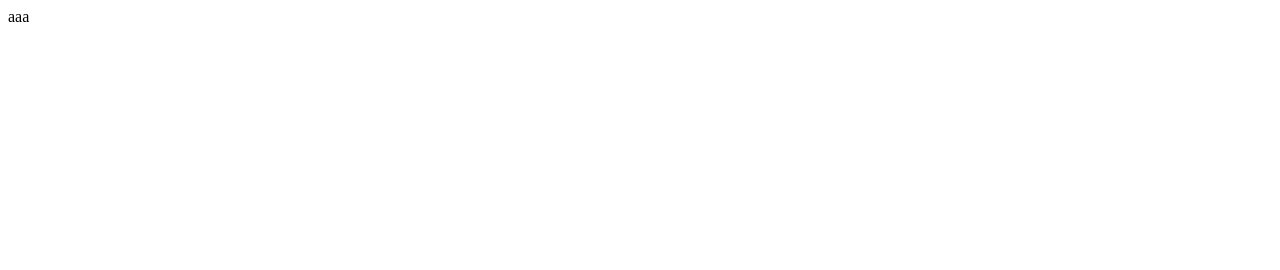
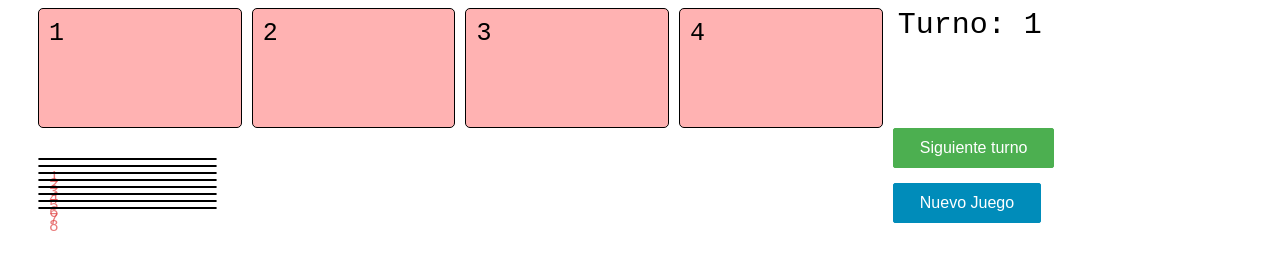
Before and after one commit to santiago-gonzalez-deel/nojero.github.io, a plain HTML site: page index.html in a window 1280 px wide. Drawn offline with nearby package versions, Linux system fonts and the light colour scheme.

Commit message:
first commit

```diff
--- a/index.html
+++ b/index.html
@@ -1 +1,132 @@
-aaa
+<html>
+
+<head>
+  <meta charset="utf8" />
+  <link href="style.css" rel="stylesheet">
+  <script src="https://ajax.googleapis.com/ajax/libs/jquery/3.3.1/jquery.min.js"></script>
+</head>
+
+<body>
+  <div class="page">
+    <div class="data">
+      <div class="words_container">
+        <div class="word_item">
+          <div class="word">
+          </div>
+          <div class="number">
+            1
+          </div>
+        </div>
+        <div class="word_item">
+          <div class="word">
+          </div>
+          <div class="number">
+            2
+          </div>
+        </div>
+        <div class="word_item">
+          <div class="word">
+          </div>
+          <div class="number">
+            3
+          </div>
+        </div>
+        <div class="word_item">
+          <div class="word">
+          </div>
+          <div class="number">
+            4
+          </div>
+        </div>
+      </div>
+      <div class="codes_container">
+        <div class="code_item">
+          <div class="code show" data-turn="1">
+          </div>
+          <div class="number">
+            1
+          </div>
+        </div>
+        <div class="code_item">
+          <div class="code" data-turn="2">
+          </div>
+          <div class="number">
+            2
+          </div>
+        </div>
+        <div class="code_item">
+          <div class="code" data-turn="3">
+          </div>
+          <div class="number">
+            3
+          </div>
+        </div>
+        <div class="code_item">
+          <div class="code" data-turn="4">
+          </div>
+          <div class="number">
+            4
+          </div>
+        </div>
+        <div class="code_item">
+          <div class="code" data-turn="5">
+          </div>
+          <div class="number">
+            5
+          </div>
+        </div>
+        <div class="code_item">
+          <div class="code" data-turn="6">
+          </div>
+          <div class="number">
+            6
+          </div>
+        </div>
+        <div class="code_item">
+          <div class="code" data-turn="7">
+          </div>
+          <div class="number">
+            7
+          </div>
+        </div>
+        <div class="code_item">
+          <div class="code" data-turn="8">
+          </div>
+          <div class="number">
+            8
+          </div>
+        </div>
+      </div>
+    </div>
+    <div class="metadata">
+      <div class="turn">
+        Turno: <span id="turn">1</span>
+      </div>
+      <div class="button-container">
+        <button id="next">Siguiente turno</button>
+      </div>
+      <div class="button-container">
+        <button id="new">Nuevo Juego</button>
+      </div>
+    </div>
+  </div>
+  <script type="text/javascript">
+    $("#next").click(() => {
+      let turn = parseInt($("#turn").html());
+      if (turn == 8) {
+        alert("No hay más turnos, el juego terminó");
+      } else if (confirm("Seguro que desea avanzar de turno?")) {
+        $("#turn").html(turn + 1);
+        $(".code").each(function () {
+          let val = $(this).data("turn");
+          if (val <= turn + 1) {
+            $(this).addClass("show");
+          }
+        });
+      }
+    });
+    $("#new").click(() => {
+      window.location.href = "/new";
+    });
+  </script>
+</body>
--- /dev/null
+++ b/style.css
@@ -0,0 +1,134 @@
+.page {
+    display: flex;
+    font-family: Courier New;
+}
+
+.data {
+    width: 70%;
+}
+
+.metadata {
+    width: 30%;
+}
+
+.turn {
+    margin-left: 5px;
+    font-size: 30px;
+    height: 120px;
+}
+
+.words_container {
+    display: flex;
+    height: 120px;
+    margin-left: 30px;
+}
+
+.word_item {
+    position: relative;
+    width: 25%;
+    margin: 0 10 0 0;
+    border: 1px solid black;
+    border-radius: 5px;
+    display: flex;
+    align-items: center;
+    background-color: rgba(255, 0, 0, 0.3);
+}
+
+.word {
+    margin: auto;
+    font-size: 22px;
+    text-transform: capitalize;
+}
+
+.number {
+    position: absolute;
+    top: 10px;
+    left: 10px;
+}
+
+.word_item .number {
+    font-size: 25px;
+}
+
+.codes_container {
+    display: flex;
+    width: 20%;
+    height: auto;
+    margin: 30 0 0 30;
+    font-family: Courier New;
+    flex-direction: column;
+}
+
+.code_item {
+    position: relative;
+    width: 100%;
+    height: 8%;
+    margin: 0 0 5 0;
+    border: 1px solid black;
+    border-radius: 3px;
+    display: flex;
+    align-items: center;
+    background-color: rgba(0, 0, 0, 0.2);
+    color: rgba(224, 68, 68, 0.7);
+}
+
+.code {
+    margin: auto;
+    font-size: 16px;
+    display: none;
+}
+
+.code_item:hover .code.show {
+    display: block;
+}
+
+.code_item .number {
+    font-size: 16px;
+    ;
+}
+
+button {
+    padding: 10px 26px;
+    text-align: center;
+    text-decoration: none;
+    display: inline-block;
+    font-size: 16px;
+    border-radius: 2px;
+    cursor: pointer;
+}
+
+#next {
+    background-color: #4CAF50;
+    /* Green */
+    border: 1px solid #4CAF50;
+    color: white;
+}
+
+#next:hover {
+    background-color: white;
+    color: #4CAF50;
+    /* Green */
+    border: 1px solid #4CAF50;
+}
+
+#new {
+    background-color: #008CBA;
+    /* Green */
+    border: 1px solid #008CBA;
+    color: white;
+}
+
+#new:hover {
+    background-color: white;
+    color: #008CBA;
+    /* Green */
+    border: 1px solid #008CBA;
+}
+
+.button-container {
+    margin-bottom: 15px;
+}
+
+.black-team {
+    background-color: rgba(0, 0, 0, 0.2);
+}
```
